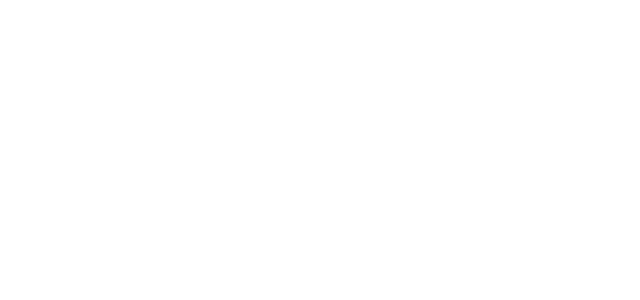
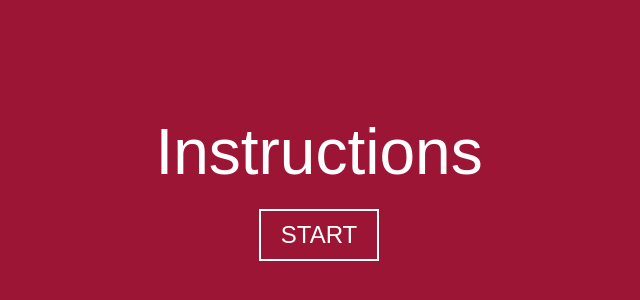
Before and after one commit to hiyabhavsar/Stevens-Trivia, a React (Vite) app in the folder stevens-trivia/: page /Instructions in a window 1280 px wide. Before the commit this address had no page. Shown: the part 212-512 px from the top of the page, without its empty margins (321-961 px from the left). Built offline with nearby package versions, Linux system fonts and the light colour scheme; a web font is replaced by a local one.

Commit message:
added Instructions page

```diff
--- a/stevens-trivia/src/App.jsx
+++ b/stevens-trivia/src/App.jsx
@@ -1,6 +1,7 @@
 import "./css/App.css";
 import Quiz from "./Quiz";
 import StartPage from "./startPage";
+import InstructionsPage from "./Instructions";
 import {
   BrowserRouter as Router,
   Route,
@@ -16,6 +17,7 @@
       <Router>
         <Routes>
           <Route path="/" element={<StartPage />} />
+          <Route path="/Instructions" element={<InstructionsPage />} />
           <Route
             path="/Quiz"
             element={<Quiz questions={jsQuizz.questions} />}
--- /dev/null
+++ b/stevens-trivia/src/Instructions.jsx
@@ -0,0 +1,19 @@
+import { useNavigate } from "react-router-dom";
+import "./css/Instructions.scss";
+
+function InstructionsPage() {
+  let navigate = useNavigate();
+  const navigateToGame = () => {
+    let path = "/Quiz";
+    navigate(path);
+  };
+  return (
+    <div className="instructions-page">
+      <div className="title">Instructions</div>
+      <button onClick={navigateToGame} className="start-button">
+        START
+      </button>
+    </div>
+  );
+}
+export default InstructionsPage;
--- /dev/null
+++ b/stevens-trivia/src/css/Instructions.scss
@@ -0,0 +1,34 @@
+// Instructions.scss
+$instructions-bg: #9D1535; // Use variables for colors to easily change them later
+$text-color: white;
+
+.instructions-page {
+  background-color: $instructions-bg;
+  color: $text-color;
+  height: 100vh;
+  width: 100vw;
+  display: flex;
+  flex-direction: column;
+  justify-content: center;
+  align-items: center;
+  font-family: 'Arial', sans-serif;
+
+  .title {
+    font-size: 4em;
+    margin-bottom: 20px;
+  }
+
+  .start-button {
+    font-size: 1.5em;
+    padding: 10px 20px;
+    background-color: transparent;
+    border: 2px solid $text-color;
+    color: $text-color;
+    cursor: pointer;
+
+    &:hover {
+      background-color: $text-color;
+      color: $instructions-bg;
+    }
+  }
+}
--- a/stevens-trivia/src/startPage.jsx
+++ b/stevens-trivia/src/startPage.jsx
@@ -4,7 +4,7 @@
 function StartPage() {
   let navigate = useNavigate();
   const navigateToInstructions = () => {
-    let path = "./Quiz";
+    let path = "./Instructions";
     navigate(path);
   };
   return (
```
